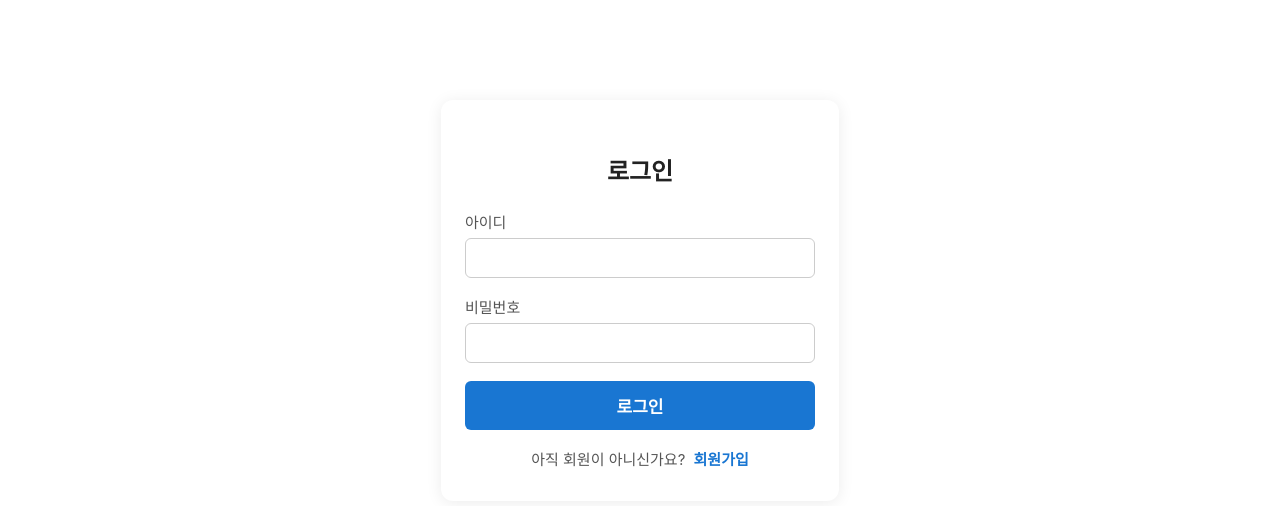
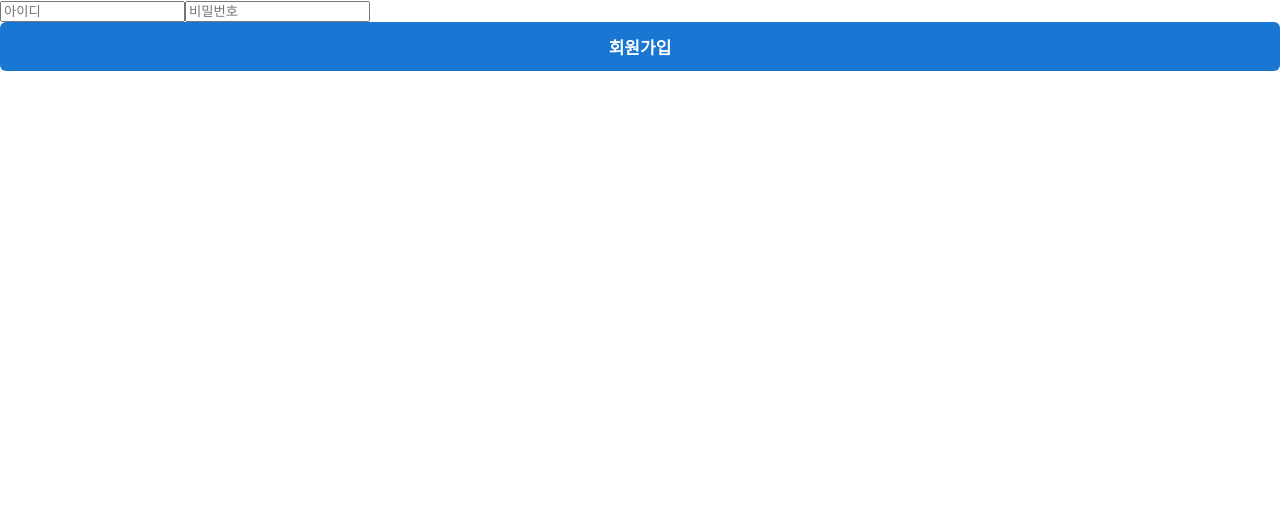
Before and after one commit to jongminminmin/SE_proj, a React (Create React App) app in the folder frontEnd/: page /register in a window 1280 px wide. Before the commit this address led to /login. Shown: the top 506 px of the page. Built offline with nearby package versions, Linux system fonts and the light colour scheme.

Commit message:
add frontEnd Repository

```diff
--- a/frontEnd/src/App.js
+++ b/frontEnd/src/App.js
@@ -1,8 +1,8 @@
 import React from 'react';
 import { BrowserRouter, Routes, Route, Navigate } from 'react-router-dom';
 import Login from './Login';
-import Signup from './Signup';
 import './App.css';
+import Register from "./register";
 
 function Welcome() {
   return <div style={{textAlign: 'center', marginTop: '100px', fontSize: '2rem'}}>회원가입이 완료되었습니다.</div>;
@@ -13,7 +13,7 @@ function App() {
     <BrowserRouter>
       <Routes>
         <Route path="/login" element={<Login />} />
-        <Route path="/signup" element={<Signup />} />
+        <Route path="/register" element={<Register />} />
         <Route path="/welcome" element={<Welcome />} />
         <Route path="*" element={<Navigate to="/login" replace />} />
       </Routes>
--- a/frontEnd/src/Signup.js
+++ b/frontEnd/src/Signup.js
@@ -36,7 +36,7 @@ function Signup() {
 
     try {
       // API 요청
-      const response = await fetch('/register', {
+      const response = await fetch('/api/auth/register', {
         method: 'POST',
         headers: {
           'Content-Type': 'application/json',
--- a/frontEnd/src/register.jsx
+++ b/frontEnd/src/register.jsx
@@ -15,9 +15,9 @@ export default function Register() {
   const handleSubmit = async(e) => {
     e.preventDefault();
     try{
-      const res = await fetch('/auth/register', {
+      const res = await fetch('/auth/api/register', {
         method : 'POST',
-        headers : {' Content-Type ' : 'application/json'},
+        headers : {'Content-Type ' : 'application/json'},
         body : JSON.stringify({ id, pw})
       });
       if(!res.ok) throw new Error('회원가입 실패')
```
